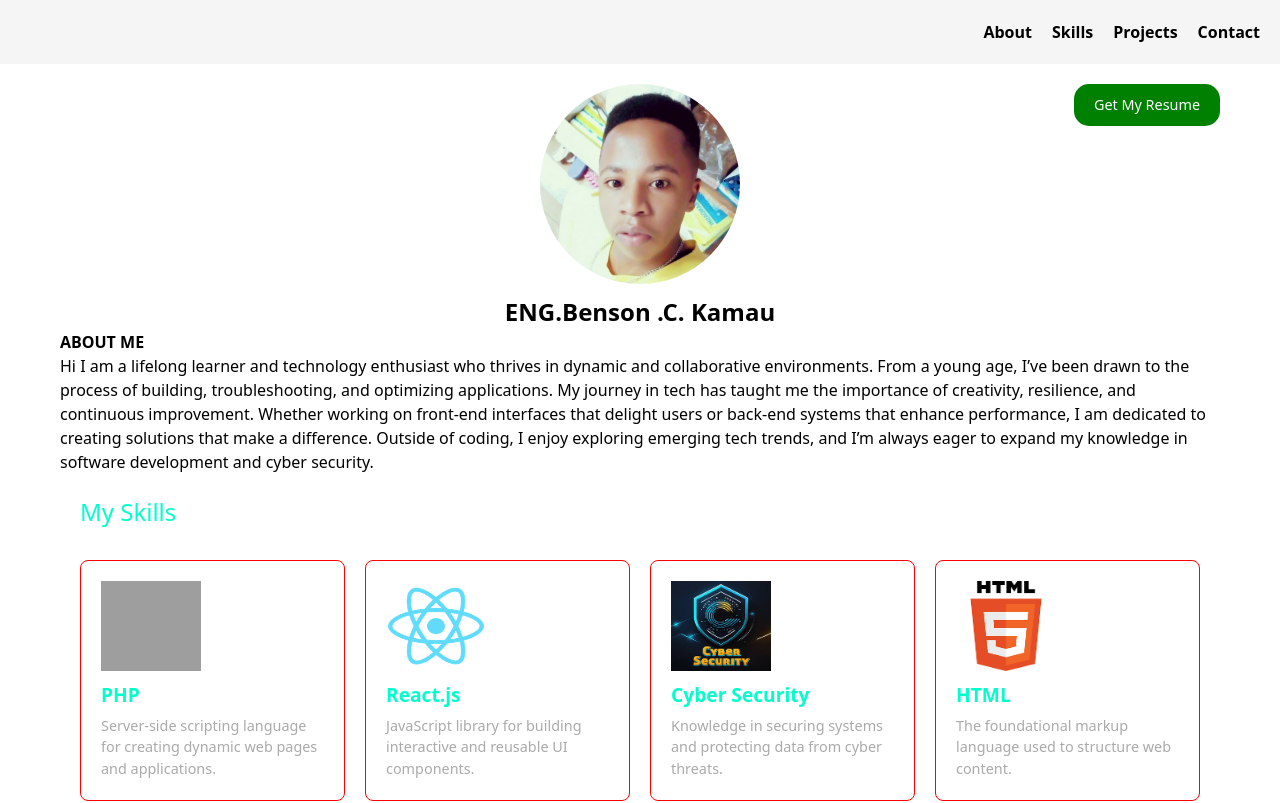
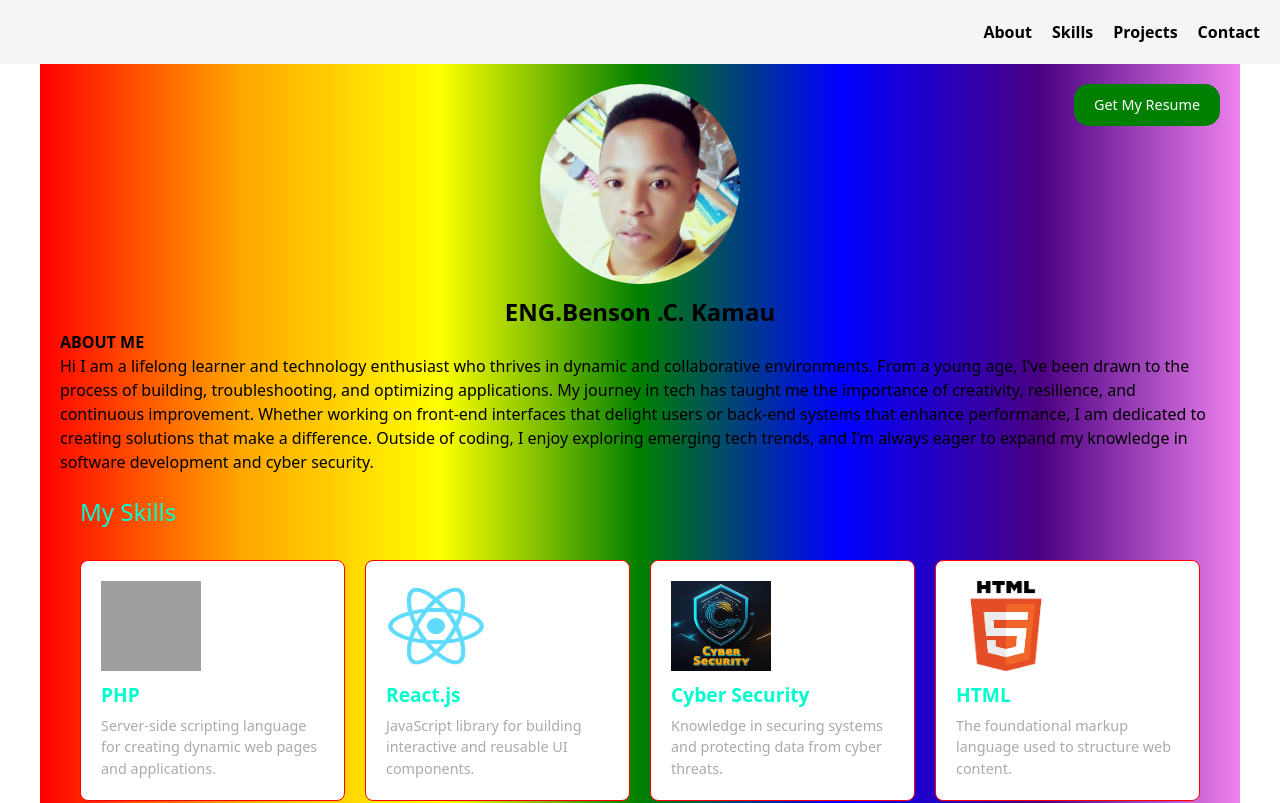
Before and after one commit to bencason23/cleancode-solutions, a React (Create React App) app: page / in a window 1280 px wide. Shown: the top 803 px of the page. Built offline with nearby package versions, Linux system fonts and the light colour scheme; grey boxes are pictures that could not be loaded.

Commit message:
Update Portfolio.css

```diff
--- a/src/Components/Portfolio.css
+++ b/src/Components/Portfolio.css
@@ -2,7 +2,7 @@
 
 /* Full-width Profile Container */
 .profile-container {
-  background-color: url('color.jpeg'); /* Fixed background color */
+  background: linear-gradient(to right, red, orange, yellow, green, blue, indigo, violet);
   width: 100%;
   max-width: 1200px;
   padding: 20px;
```
